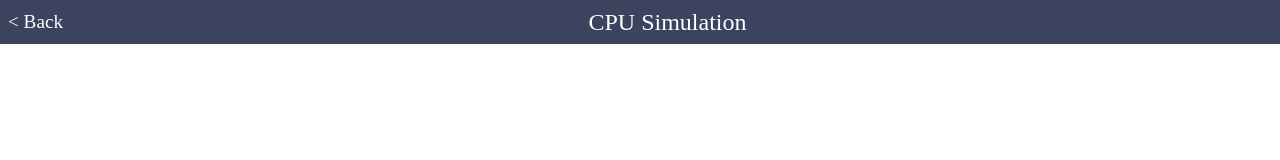
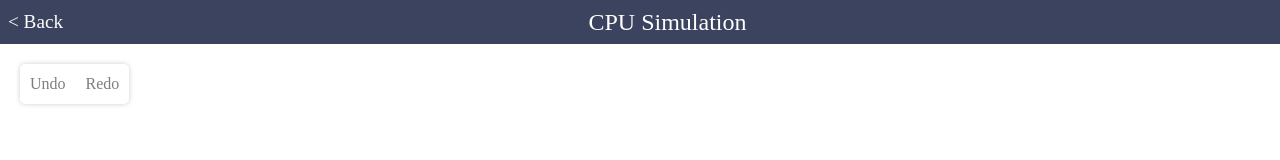
Before and after one commit to bbycroft/llm-viz, a Next.js app: page /cpu in a window 1280 px wide. Shown: the top 160 px of the page. Built offline with nearby package versions, Linux system fonts and the light colour scheme; no server answers.

Commit message:
Start adding some basic controls + keyboard shortcuts

```diff
--- a/src/cpu/CpuCanvas.tsx
+++ b/src/cpu/CpuCanvas.tsx
@@ -1,20 +1,60 @@
 import React, { useCallback, useEffect, useLayoutEffect, useMemo, useReducer, useRef, useState } from "react";
 import { useResizeChangeHandler } from "../utils/layout";
 import { BoundingBox3d, projectOntoVector, segmentNearestPoint, Vec3 } from "../utils/vector";
-import { ISystem, regNames } from "./CpuMain";
 import s from "./CpuCanvas.module.scss";
 import { AffineMat2d } from "../utils/AffineMat2d";
 import { IDragStart, useCombinedMouseTouchDrag } from "../utils/pointer";
 import { assignImm, assignImmFull, clamp, isNil } from "../utils/data";
-import { editLayout } from "./Editor";
+import { editLayout, EditorContext, IEditorContext } from "./Editor";
 import { applyWires, checkWires, copyWireGraph, dragSegment, EPSILON, fixWire, iterWireGraphSegments, moveWiresWithComp, wireToGraph } from "./Wire";
 import { RefType, IElRef, ISegment, IComp, IBus, BusType, CompType, CompNodeType, ICompNode, ICanvasState, IEditorState, IHitTest, ICpuLayoutBase, IWireGraph, IWireGraphNode, IExeSystem, IExeNet, IExeComp } from "./CpuModel";
 import { useLocalStorageState } from "../utils/localstorage";
 import { createExecutionModel } from "./CpuExecution";
 import { ICompDataRegFile, ICompDataSingleReg } from "./ComponentDefs";
+import { CpuEditorToolbar } from "./EditorControls";
 
 interface ICpuState {
-    system: ISystem;
+    system: any;
+}
+
+
+export const regNames = [
+    'zero', 'ra', 'sp', 'gp', 'tp',
+    't0', 't1', 't2',
+    's0', 's1',
+    'a0', 'a1', 'a2', 'a3', 'a4', 'a5', 'a6', 'a7',
+    's2', 's3', 's4', 's5', 's6', 's7', 's8', 's9', 's10', 's11',
+    't3', 't4', 't5', 't6'
+]
+
+export interface ICpu {
+    pc: number;
+    x: Int32Array; // 32 registers, x0-x31, x0 is always 0 (even after writes!)
+    halt: boolean;
+    haltReason: string | null;
+    csr: Int32Array; // 4096 registers, csr0-csr4095
+}
+
+export interface Io_Gpio {
+    portDir: number;
+    portValue: number;
+}
+
+export enum Io_Gpio_Register {
+    PORT_DIR = 0,
+    PORT_VALUE = 1,
+    PORT_OUT_SET = 2,
+    PORT_OUT_CLEAR = 3,
+}
+
+export interface IMemoryLayout {
+    romOffset: number;
+    ramOffset: number;
+    ioOffset: number;
+
+    romSize: number;
+    ramSize: number;
+    ioSize: number;
 }
 
 interface ILSGraphWire {
@@ -542,14 +582,21 @@ export const CpuCanvas: React.FC<{
         }
     }
 
-    return <div className={s.canvasWrap}>
+    let ctx: IEditorContext = useMemo(() => {
+        return { editorState, setEditorState, cvsState, exeModel };
+    }, [editorState, setEditorState, cvsState, exeModel]);
+
+    return <EditorContext.Provider value={ctx}>
+        <div className={s.canvasWrap}>
             <canvas className={s.canvas} ref={setCanvasEl}
                 style={{ cursor: cursor }}
                 onMouseDown={handleMouseDown}
                 onMouseMove={handleMouseMove}
                 onWheel={handleWheel}
             />
-    </div>;
+            <CpuEditorToolbar />
+    </div>
+    </EditorContext.Provider>;
 };
 
 /*
--- a/src/cpu/CpuMain.tsx
+++ b/src/cpu/CpuMain.tsx
@@ -1,18 +1,20 @@
 'use client';
 
 import React, { useState, useEffect } from 'react';
-import { CpuCanvas } from './CpuCanvas';
+import { useCreateGlobalKeyboardDocumentListener } from '../utils/keyboard';
+import { CpuCanvas, ICpu, IMemoryLayout, Io_Gpio, Io_Gpio_Register, regNames } from './CpuCanvas';
 import s from './CpuMain.module.scss';
 import { OpCode, Funct3Op, Funct3Branch, Funct3LoadStore, Funct3CSR, CSR_Reg } from './RiscvIsa';
 
 export const CPUMain = () => {
+    useCreateGlobalKeyboardDocumentListener();
 
     let [cpuState] = useState(() => {
         return { system: createSystem() };
     });
 
    useEffect(() => {
-        console.log('Running tests...');
+        console.log('Running tests ...');
         runTests().then(() => {
         });
    }, []);
@@ -136,36 +138,6 @@ Global data structure (probably a rehash of the above but that's OK)
 
 */
 
-export interface ICpu {
-    pc: number;
-    x: Int32Array; // 32 registers, x0-x31, x0 is always 0 (even after writes!)
-    halt: boolean;
-    haltReason: string | null;
-    csr: Int32Array; // 4096 registers, csr0-csr4095
-}
-
-export interface Io_Gpio {
-    portDir: number;
-    portValue: number;
-}
-
-export enum Io_Gpio_Register {
-    PORT_DIR = 0,
-    PORT_VALUE = 1,
-    PORT_OUT_SET = 2,
-    PORT_OUT_CLEAR = 3,
-}
-
-export interface IMemoryLayout {
-    romOffset: number;
-    ramOffset: number;
-    ioOffset: number;
-
-    romSize: number;
-    ramSize: number;
-    ioSize: number;
-}
-
 const memoryLayout: IMemoryLayout = {
     romOffset: 0x0000_0000, // not actually used in our RISC-V implementation (PC starts at 0x8000_0000)
     ioOffset:  0x4000_0000,
@@ -218,9 +190,9 @@ let testNames = [
     'xori',
 ];
 
-export type ISystem = ReturnType<typeof createSystem>;
+type ISystem = ReturnType<typeof createSystem>;
 
-export function doSimulation(system: ISystem) {
+function doSimulation(system: ISystem) {
     let cpu = system.cpu;
     let memoryMap = system.memoryMap;
     cpu.pc = memoryMap.ramOffset;
@@ -779,14 +751,6 @@ function executeInstruction(cpu: ICpu, mem: IMemoryAccess) {
     cpu.x[0] = 0; // ensure x0 is always 0
 }
 
-export const regNames = [
-    'zero', 'ra', 'sp', 'gp', 'tp',
-    't0', 't1', 't2',
-    's0', 's1',
-    'a0', 'a1', 'a2', 'a3', 'a4', 'a5', 'a6', 'a7',
-    's2', 's3', 's4', 's5', 's6', 's7', 's8', 's9', 's10', 's11',
-    't3', 't4', 't5', 't6'
-]
 
 function printHexAddr(addr: number) {
     return '0x' + (addr >>> 0).toString(16).padStart(8, '0');
--- a/src/cpu/Editor.tsx
+++ b/src/cpu/Editor.tsx
@@ -1,6 +1,6 @@
 import { createContext, useContext } from 'react';
 import { assignImm } from '../utils/data';
-import { ICpuLayoutBase, IEditorState } from './CpuModel';
+import { ICpuLayoutBase, IEditorState, IExeSystem } from './CpuModel';
 
 export function editLayout(end: boolean, updateLayout: (element: ICpuLayoutBase) => ICpuLayoutBase) {
     return (state: IEditorState) => {
@@ -49,10 +49,11 @@ export function redoAction(state: IEditorState) {
     });
 }
 
-const EditorContext = createContext<EditorContext | null>(null);
+export const EditorContext = createContext<IEditorContext | null>(null);
 
-export interface EditorContext {
+export interface IEditorContext {
     editorState: IEditorState;
+    exeModel: IExeSystem;
     setEditorState: (state: IEditorState) => void;
 }
 
--- /dev/null
+++ b/src/cpu/EditorControls.module.scss
@@ -0,0 +1,36 @@
+@import '@/styles/variables.scss';
+
+.toolsTopLeft {
+    position: absolute;
+    top: 0;
+    left: 0;
+    display: flex;
+    margin: 20px;
+}
+
+.toolbar {
+    background-color: white;
+    border-radius: 5px;
+    box-shadow: 0 0 5px 0 rgba(black, 0.2);
+    height: 40px;
+    min-width: 40px;
+    overflow: hidden;
+}
+
+.toolbarBtn {
+    background-color: transparent;
+    border: none;
+    cursor: pointer;
+    margin: 0;
+    outline: none;
+    padding: 0 10px;
+    &:hover:not(:disabled) {
+        background-color: rgba($color-highlight, 0.5);
+    }
+
+    &:disabled {
+        cursor: default;
+        opacity: 0.5;
+    }
+
+}
--- a/src/cpu/EditorControls.tsx
+++ b/src/cpu/EditorControls.tsx
@@ -1,9 +1,34 @@
-import { useEditorContext } from "./Editor";
+import clsx from 'clsx';
+import React from 'react';
+import { isKeyWithModifiers, KeyboardOrder, Modifiers, useGlobalKeyboard } from '../utils/keyboard';
+import { redoAction, undoAction, useEditorContext } from "./Editor";
+import s from './EditorControls.module.scss';
 
-export const Toolbar: React.FC<{}> = () => {
-
+export const CpuEditorToolbar: React.FC<{}> = () => {
     let { editorState, setEditorState } = useEditorContext();
 
-    return null;
+    useGlobalKeyboard(KeyboardOrder.MainPage, ev => {
+        if (isKeyWithModifiers(ev, 'z', Modifiers.CtrlOrCmd)) {
+            undo();
+        }
+        if (isKeyWithModifiers(ev, 'y', Modifiers.CtrlOrCmd) || isKeyWithModifiers(ev, 'z', Modifiers.CtrlOrCmd | Modifiers.Shift)) {
+            redo();
+        }
+    });
 
+    function undo() {
+        setEditorState(undoAction(editorState));
+    }
+
+    function redo() {
+        setEditorState(redoAction(editorState));
+    }
+
+    let undoAvailable = editorState.undoStack.length > 0;
+    let redoAvailable = editorState.redoStack.length > 0;
+
+    return <div className={clsx(s.toolsTopLeft, s.toolbar)}>
+        <button className={s.toolbarBtn} onClick={undo} disabled={!undoAvailable}>Undo</button>
+        <button className={s.toolbarBtn} onClick={redo} disabled={!redoAvailable}>Redo</button>
+    </div>;
 };
--- a/src/utils/keyboard.ts
+++ b/src/utils/keyboard.ts
@@ -54,3 +54,31 @@ export function useGlobalKeyboard(order: KeyboardOrder, handler: (ev: KeyboardEv
         return () => unregister();
     }, [order, handlerRef, manager]);
 }
+
+export function useCreateGlobalKeyboardDocumentListener() {
+    let manager = useContext(KeyboardManagerContext);
+
+    useEffect(() => {
+        document.addEventListener("keydown", manager.handleKeyDown);
+        return () => document.removeEventListener("keydown", manager.handleKeyDown);
+    }, [manager]);
+}
+
+export enum Modifiers {
+    None,
+    Alt,
+    CtrlOrCmd,
+    Shift,
+}
+
+export function isKeyWithModifiers(ev: KeyboardEvent, key: string, modifiers: Modifiers = Modifiers.None) {
+    if (key.toLowerCase() !== ev.key.toLowerCase()) {
+        return false;
+    }
+    let modifiersActual = Modifiers.None;
+    modifiersActual |= ev.altKey ? Modifiers.Alt : 0;
+    modifiersActual |= ev.ctrlKey || ev.metaKey ? Modifiers.CtrlOrCmd : 0;
+    modifiersActual |= ev.shiftKey ? Modifiers.Shift : 0;
+
+    return modifiersActual === modifiers;
+}
--- a/styles/variables.scss
+++ b/styles/variables.scss
@@ -1,3 +1,7 @@
 
 // media query
 $phone-width:  'screen and (max-width: 800px)';
+
+$color-highlight: #0c61e2;
+
+$color-highlight-dark: darken($color-highlight, 10%);
```
Lines whose indentation alone changed are shown as unchanged.
